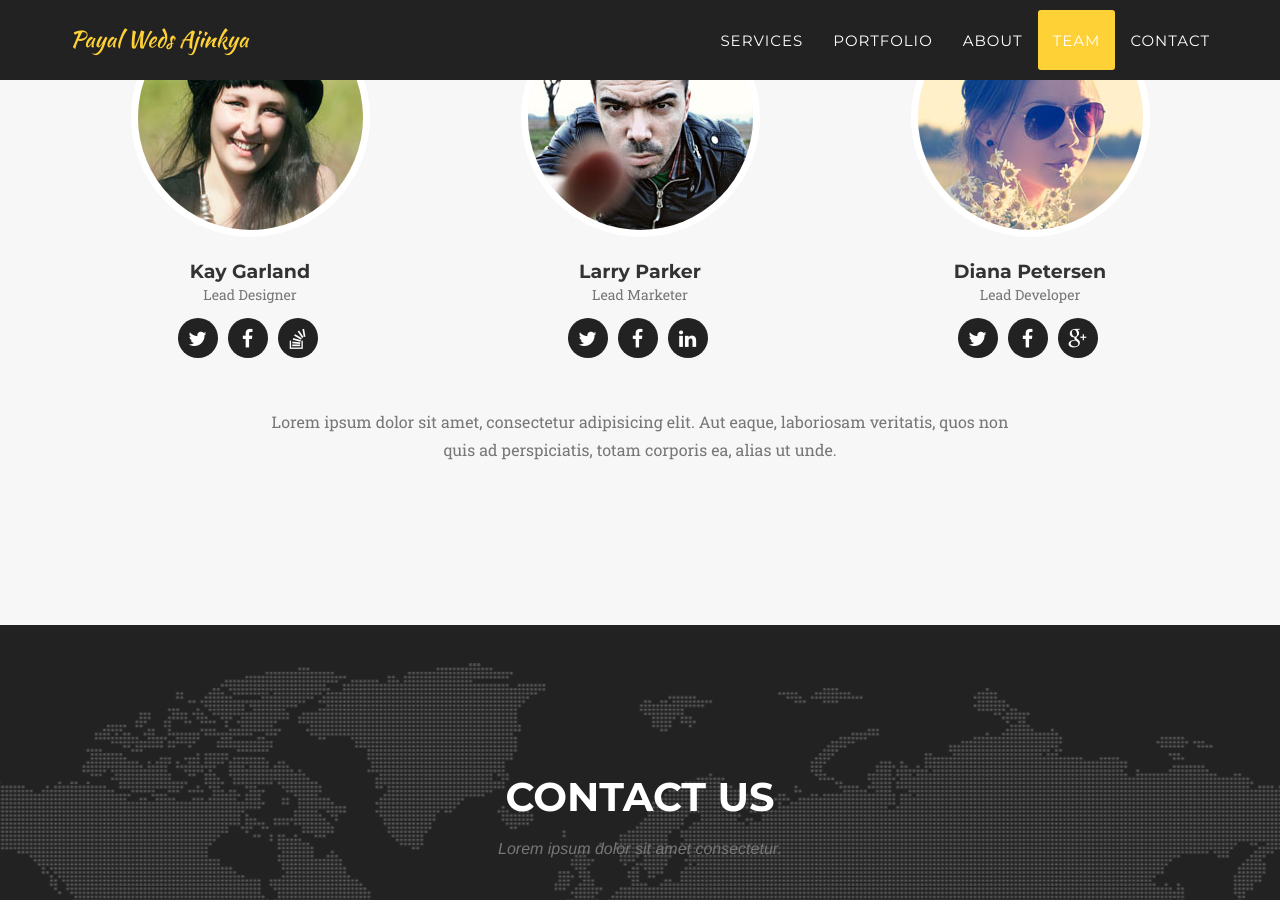
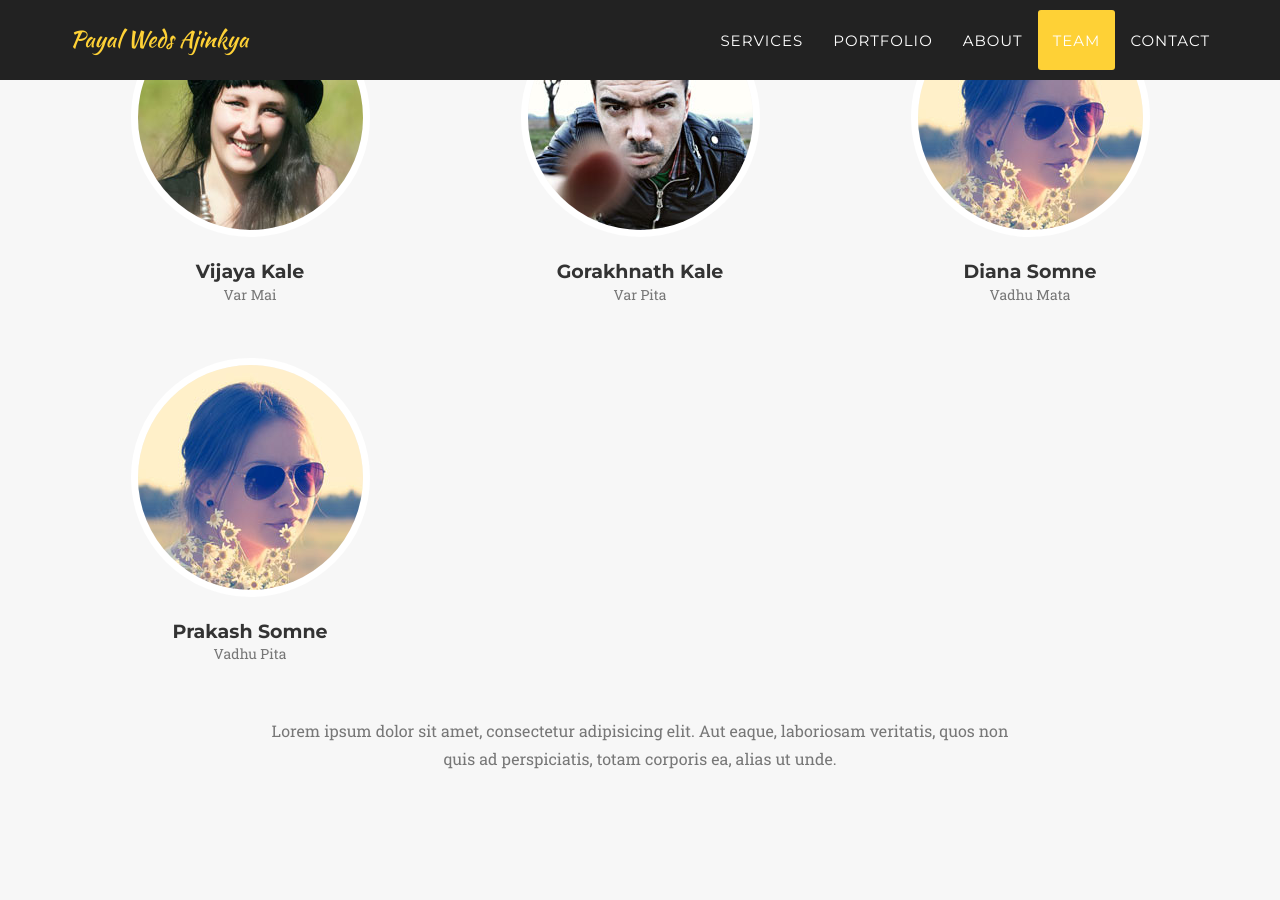
Before and after one commit to ajkl/wedding-invite, a Jekyll site: the page built from index.html, in a window 1280 px wide and 900 px high, scrolled down 4740 px. Built offline with Jekyll 4.4.1, drawn with Linux system fonts in a browser that asks for light colours; some web fonts are replaced.

Commit message:
Update _config.yml

```diff
--- a/_config.yml
+++ b/_config.yml
@@ -3,8 +3,8 @@ baseurl: /wedding-invite/
 
 # Site settings
 title: Payal Weds Ajinkya
-email: your-email@domain.com
-description: "Write an awesome description for your new site here. You can edit this line in _config.yml. It will appear in your document head meta (for Google search results) and in your feed.xml site description."
+email: kaleajinkya@gmail.com
+description: "Git pages hosted Wedding Invitation"
 
 # Color settings (hex-codes without the leading hash-tag)
 color:
@@ -14,56 +14,28 @@ color:
 
 # Team names, titles and social links
 people:
-- name: Kay Garland
+- name: Vijaya Kale
   pic: 1
-  position: Lead Designer
-  social:
-    - title: twitter
-      url: #
-    - title: facebook
-      url: #
-    - title: stack-overflow
-      url: #
+  position: Var Mai
 
-- name: Larry Parker
+- name: Gorakhnath Kale
   pic: 2
-  position: Lead Marketer
-  social:
-    - title: twitter
-      url: #
-    - title: facebook
-      url: #
-    - title: linkedin
-      url: #
+  position: Var Pita
 
-- name: Diana Petersen
+- name: Diana Somne
   pic: 3
-  position: Lead Developer
-  social:
-    - title: twitter
-      url: #
-    - title: facebook
-      url: #
-    - title: google-plus
-      url: #
+  position: Vadhu Mata
+
+- name: Prakash Somne
+  pic: 3
+  position: Vadhu Pita
 
 # Social networks usernames (many more available: google-plus, flickr, dribbble, pinterest, instagram, tumblr, linkedin, etc.)
 social:
   - title: twitter
-    url: http://twitter.com/jekyllrb
-  - title: facebook
-    url:
-  - title: stack-overflow
-    url: http://stackoverflow.com/questions/tagged/jekyll
-  - title: bitbucket
-    url: http://bitbucket.org/jekyll
+    url: http://twitter.com/ajinkyakale
   - title: github
-    url: http://github.com/jekyll
-
-# Postal address (add as many lines as necessary)
-address:
-  - line: 3481 Melrose Place
-  - line: Beverly Hills, CA 90210
+    url: http://github.com/ajkl
 
 # Build settings
 markdown: kramdown
```
